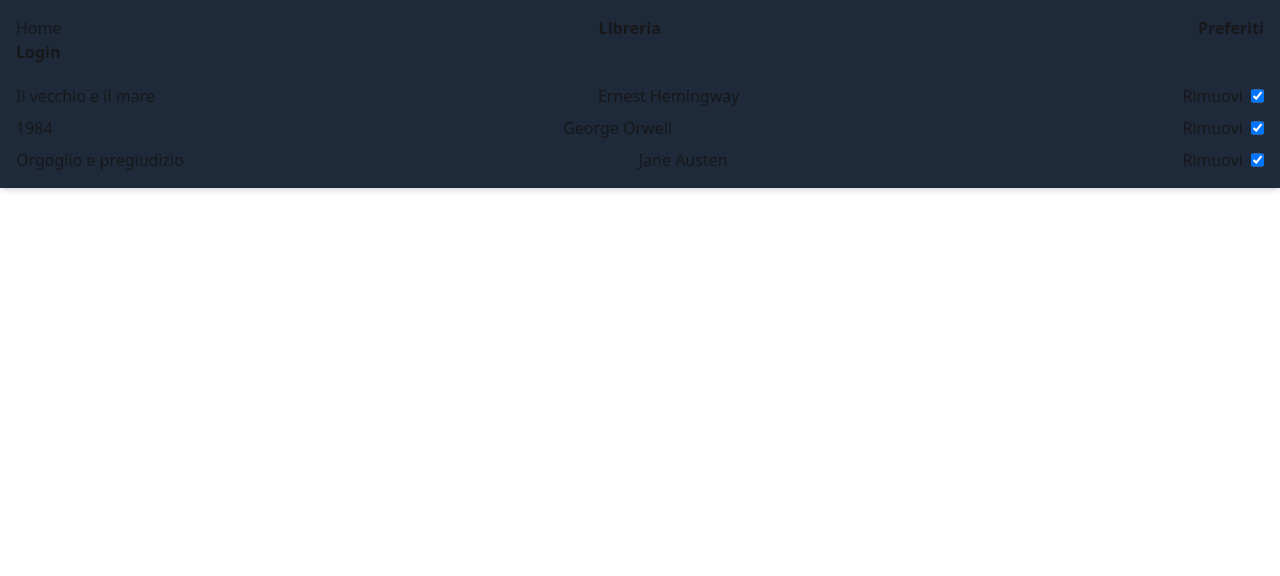
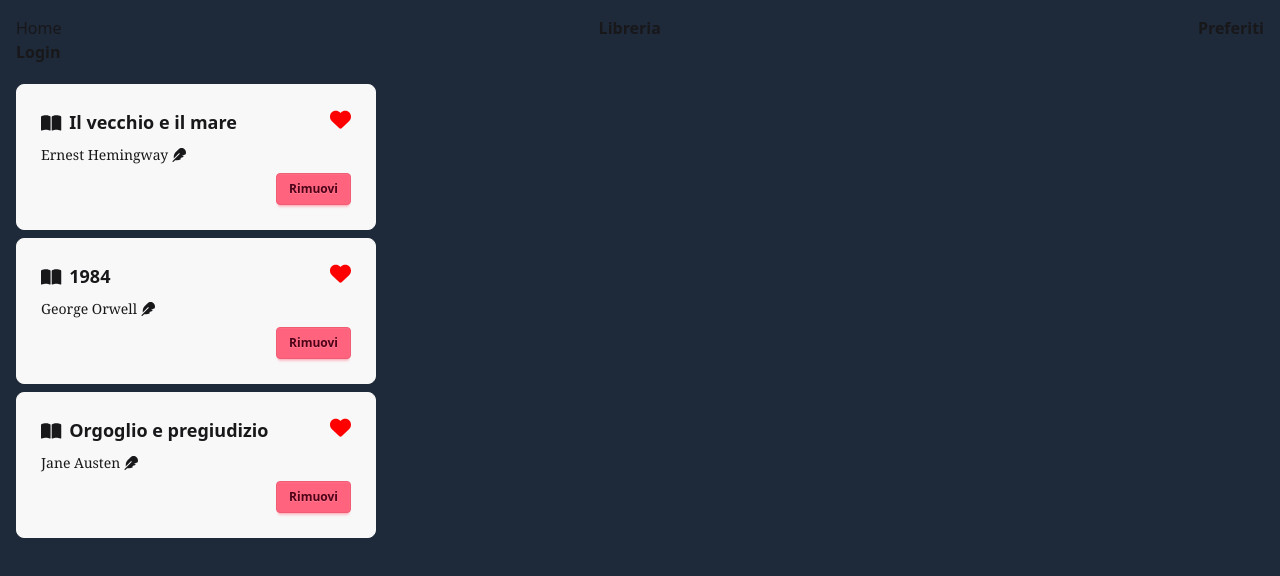
Before and after one commit to edvelhope/book-library, a React (Vite) app: page /favourites in a window 1280 px wide. Shown: the top 576 px of the page. Built offline with nearby package versions, Linux system fonts and the light colour scheme.

Commit message:
modifiche card libri

```diff
--- a/package.json
+++ b/package.json
@@ -10,6 +10,10 @@
     "preview": "vite preview"
   },
   "dependencies": {
+    "@fortawesome/fontawesome-svg-core": "^6.7.2",
+    "@fortawesome/free-regular-svg-icons": "^6.7.2",
+    "@fortawesome/free-solid-svg-icons": "^6.7.2",
+    "@fortawesome/react-fontawesome": "^0.2.2",
     "@reduxjs/toolkit": "^2.8.2",
     "@tailwindcss/vite": "^4.1.11",
     "react": "^19.1.0",
--- a/src/App.tsx
+++ b/src/App.tsx
@@ -11,7 +11,7 @@ function App() {
   const user = useSelector(selectUser);
   const dispatch = useDispatch();
   return (
-    <div className="container bg-gray-800 p-4 shadow-md mx-auto ">
+    <div className="container bg-gray-800 p-4 shadow-md mx-auto h-screen">
       <nav>
         <div className="flex flex-wrap justify-between rounded-b-sm  items-center text-yellow">
           <Link to="/" className="hover:text-yellow-400">
--- a/src/components/BookItem.tsx
+++ b/src/components/BookItem.tsx
@@ -3,25 +3,57 @@ import { rimuoviBook, togglePreferenza } from "../redux/bookSlice";
 import type { AppDispatch } from "../redux/store";
 import type { Book } from "../data/books";
 import { Link } from "react-router-dom";
+import { FontAwesomeIcon } from "@fortawesome/react-fontawesome";
+import {
+  faBookOpen,
+  faFeather,
+  faHeart as solidHeart,
+} from "@fortawesome/free-solid-svg-icons";
+import { faHeart as regularHeart } from "@fortawesome/free-regular-svg-icons";
 
 export default function NoteItem({ book }: { book: Book }) {
   // Ottieni il dispatcher tipizzato per poter inviare azioni al Redux store
   const dispatch = useDispatch<AppDispatch>();
 
   return (
-    <li className="flex justify-between">
-      <Link to={`/books/${book.id}/info`}>
-        <h3>{book.titolo}</h3>
-      </Link>
-      <p>{book.autore}</p>
-      <div className="flex gap-2">
-        <button onClick={() => dispatch(rimuoviBook(book.id))}>Rimuovi</button>
-        <input
-          type="checkbox"
-          checked={book.preferenza}
-          onChange={() => dispatch(togglePreferenza(book.id))}
-        />
-      </div>
-    </li>
+    <div className="card card-border w-90 bg-base-200 transition-all duration-300 ease-in-out hover:border-blue-500 hover:shadow-[0_0_8px_2px_rgba(59,130,246,0.5)]">
+      <li className="card-body">
+        <div className="flex justify-between">
+          <Link className="card-title" to={`/books/${book.id}/info`}>
+            <FontAwesomeIcon icon={faBookOpen} />
+            <h3 className="hover:underline underline-offset-4 decoration-2">
+              {book.titolo}
+            </h3>
+          </Link>
+          <FontAwesomeIcon
+            icon={book.preferenza ? solidHeart : regularHeart}
+            size="xl"
+            onClick={() => dispatch(togglePreferenza(book.id))}
+            style={{
+              color: book.preferenza ? "red" : "gray",
+              cursor: "pointer",
+              transition: "transform 0.2s ease",
+            }}
+            onMouseDown={(e) =>
+              (e.currentTarget.style.transform = "scale(1.2)")
+            }
+            onMouseUp={(e) => (e.currentTarget.style.transform = "scale(1)")}
+            className="flex"
+          />
+        </div>
+        <p className="font-serif">
+          {book.autore}
+          <FontAwesomeIcon className="ml-1" icon={faFeather} />
+        </p>
+        <div className="card-actions justify-end">
+          <button
+            className="btn btn-sm btn-error"
+            onClick={() => dispatch(rimuoviBook(book.id))}
+          >
+            Rimuovi
+          </button>
+        </div>
+      </li>
+    </div>
   );
 }
--- a/src/components/BookList.tsx
+++ b/src/components/BookList.tsx
@@ -7,9 +7,9 @@ export default function BookList() {
   //selezioniamo lo slice 'notes' dallo stato globale.
   const books = useSelector((state: RootState) => state.books);
   return (
-    <ul className="flex flex-col gap-2 mt-5">
+    <ul className="flex flex-wrap justify-center gap-2 mt-5">
       {books.length === 0 ? (
-        <p className="empty-message">Nessun appunto presente.</p>
+        <p className="empty-message">Nessun libro presente</p>
       ) : (
         books.map((book) => <BookItem key={book.id} book={book} />)
       )}
--- a/src/pages/BookLayout.tsx
+++ /dev/null
@@ -1,19 +0,0 @@
-import { useParams, Link, Outlet } from 'react-router-dom';
-import { books } from '../data/books';
-
-export default function UserLayout() {
-  const { id } = useParams();
-  const book = books.find(b => b.id === id);
-
-  if (!book) return <p>Utente non trovato.</p>;
-
-  return (
-    <div>
-      <h2>Profilo di {book.titolo}</h2>
-      <nav>
-        <Link to="info">Info</Link> | <Link to="preferenze">Preferenze</Link>
-      </nav>
-      <Outlet />
-    </div>
-  );
-}
--- a/src/pages/Library.tsx
+++ b/src/pages/Library.tsx
@@ -4,7 +4,6 @@ import BookList from "../components/BookList";
 export default function Library() {
   return (
     <div>
-      <h2>Libreria</h2>
       <BookForm />
       <BookList />
     </div>
--- a/src/pages/Login.tsx
+++ b/src/pages/Login.tsx
@@ -30,12 +30,16 @@ const Login: React.FC = () => {
   // };
 
   return (
-    <div style={{ maxWidth: "400px", margin: "50px auto", padding: "20px" }}>
+    <div
+      className="border border-white rounded-sm"
+      style={{ maxWidth: "400px", margin: "50px auto", padding: "20px" }}
+    >
       <h2>Accesso</h2>
       <div>
         <div style={{ marginBottom: "15px" }}>
           <label>Username:</label>
           <input
+            className="input"
             type="text"
             value={username}
             onChange={(e) => setUsername(e.target.value)}
@@ -47,6 +51,7 @@ const Login: React.FC = () => {
         <div style={{ marginBottom: "15px" }}>
           <label>Password:</label>
           <input
+            className="input"
             type="password"
             value={password}
             onChange={(e) => setPassword(e.target.value)}
@@ -65,6 +70,7 @@ const Login: React.FC = () => {
       </div>
 
       <div
+        className="text-black"
         style={{
           marginTop: "20px",
           padding: "15px",
```
Also changed, not shown: 1 other file (tests, documents, lock files or other folders).
